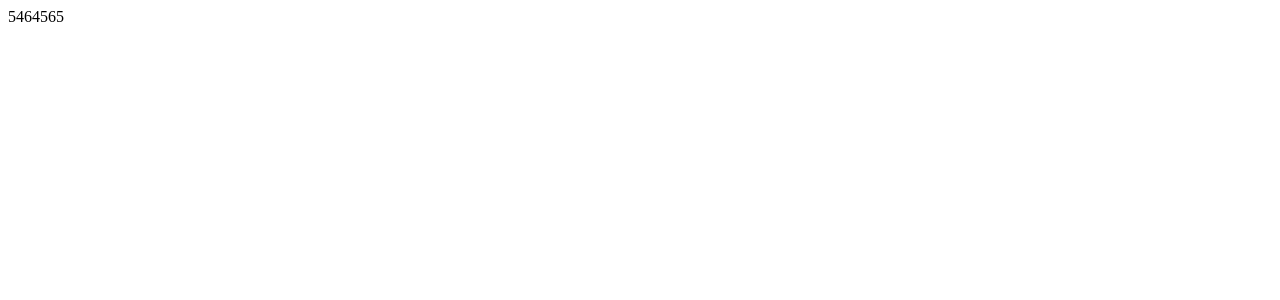
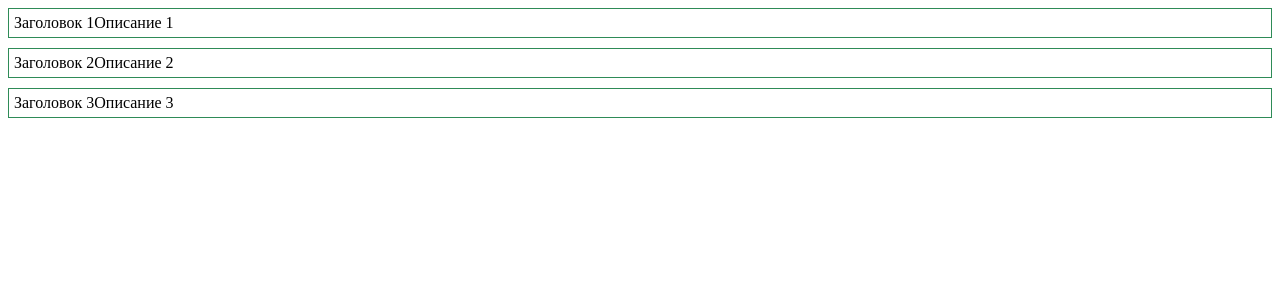
Before and after one commit to iAllBe/react-fundamental, a React (Create React App) app: page / in a window 1280 px wide. Shown: the top 300 px of the page. Built offline with nearby package versions, Linux system fonts and the light colour scheme; the HTML template or start-up script is replaced by a standard one.

Commit message:
add PostList, PostItem, module.css

```diff
--- a/src/App.js
+++ b/src/App.js
@@ -1,7 +1,18 @@
+import {useState} from "react";
+import PostList from "./components/PostList";
+
 function App() {
+    const [posts, usePosts] = useState([
+        {id:1, title: 'Заголовок 1', body: 'Описание 1'},
+        {id:2, title: 'Заголовок 2', body: 'Описание 2'},
+        {id:3, title: 'Заголовок 3', body: 'Описание 3'}
+    ]);
+
   return (
     <div className="App">
-      5464565
+      <PostList
+        posts={posts}
+      />
     </div>
   );
 }
--- /dev/null
+++ b/src/components/PostItem.jsx
@@ -0,0 +1,14 @@
+import React from 'react';
+import classes from './PostItem.module.css'
+
+const PostItem = ({title, body}) => {
+
+    return (
+        <div className={classes.item}>
+            <div className={classes.title}>{title}</div>
+            <div className={classes.body}>{body}</div>
+        </div>
+    );
+};
+
+export default PostItem;
--- /dev/null
+++ b/src/components/PostItem.module.css
@@ -0,0 +1,13 @@
+.item {
+    display: flex;
+    border: 1px solid seagreen;
+    padding: 5px;
+}
+
+.title {
+
+}
+
+.body {
+
+}
--- /dev/null
+++ b/src/components/PostList.jsx
@@ -0,0 +1,19 @@
+import React from 'react';
+import PostItem from "./PostItem";
+import classes from './PostList.module.css'
+
+const PostList = ({posts}) => {
+    return (
+        <div className={classes.list}>
+            {posts.map(post => (
+                <PostItem
+                    key={post.id}
+                    title={post.title}
+                    body={post.body}
+                />
+            ))}
+        </div>
+    );
+};
+
+export default PostList;
--- /dev/null
+++ b/src/components/PostList.module.css
@@ -0,0 +1,5 @@
+.list {
+    display: flex;
+    flex-direction: column;
+    gap: 10px;
+}
```
